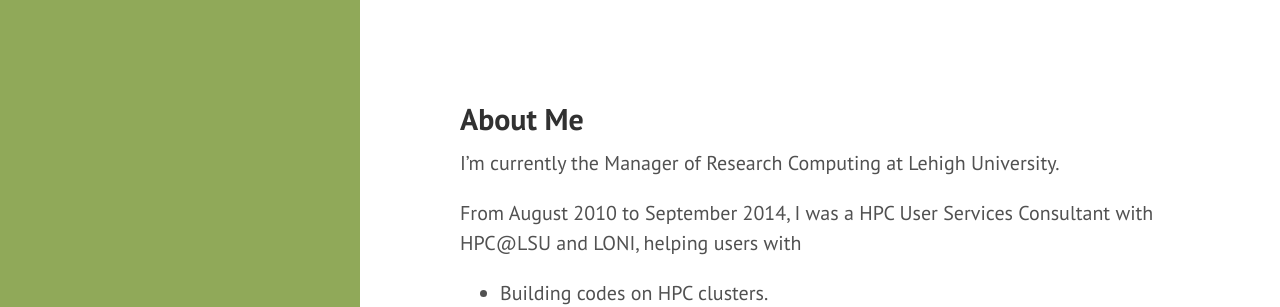
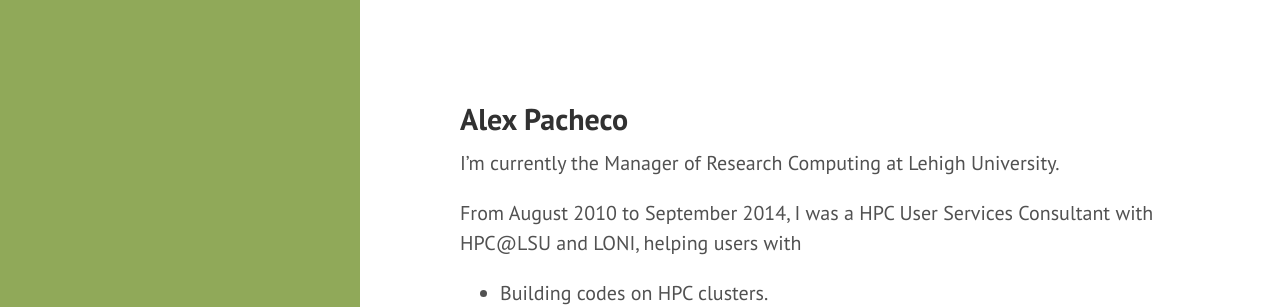
Before and after one commit to alexpacheco/alexpacheco.github.io, a Jekyll site: the page built from index.md, in a window 1280 px wide and 1119 px high. Shown: the top 307 px of the window. Built offline with Jekyll 4.4.1, drawn with Linux system fonts in a browser that asks for light colours; Markdown is read by kramdown in place of the engine named in the settings.

Commit message:
Changed heading from About Me to Alex Pacheco

```diff
--- a/index.md
+++ b/index.md
@@ -3,7 +3,7 @@
 title: Home
 ---
 
-##  About Me
+##  Alex Pacheco
 I'm currently the Manager of Research Computing at Lehigh University.
 
 From August 2010 to September 2014, I was a HPC User Services Consultant with HPC@LSU and LONI, helping users with
```
